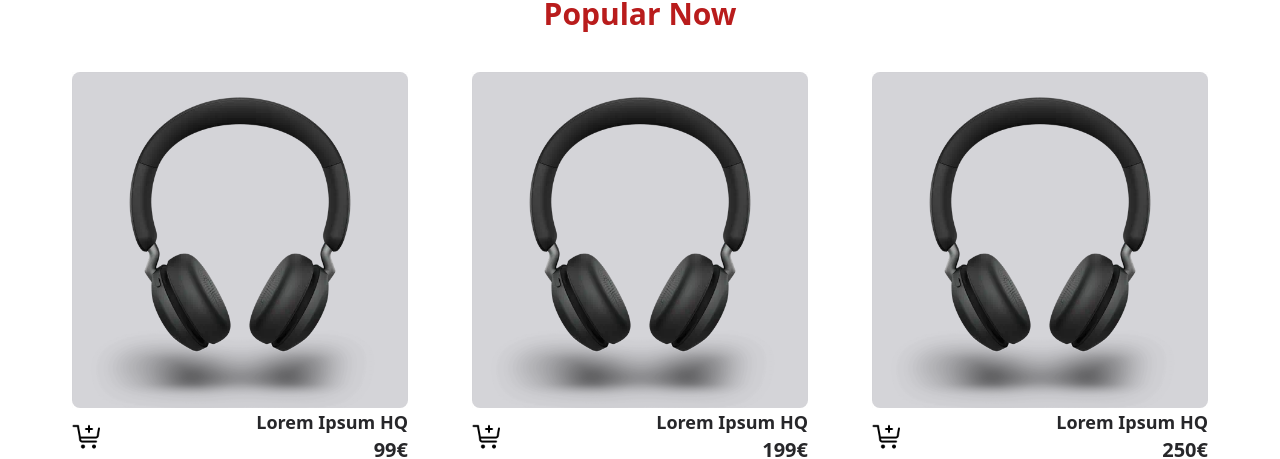
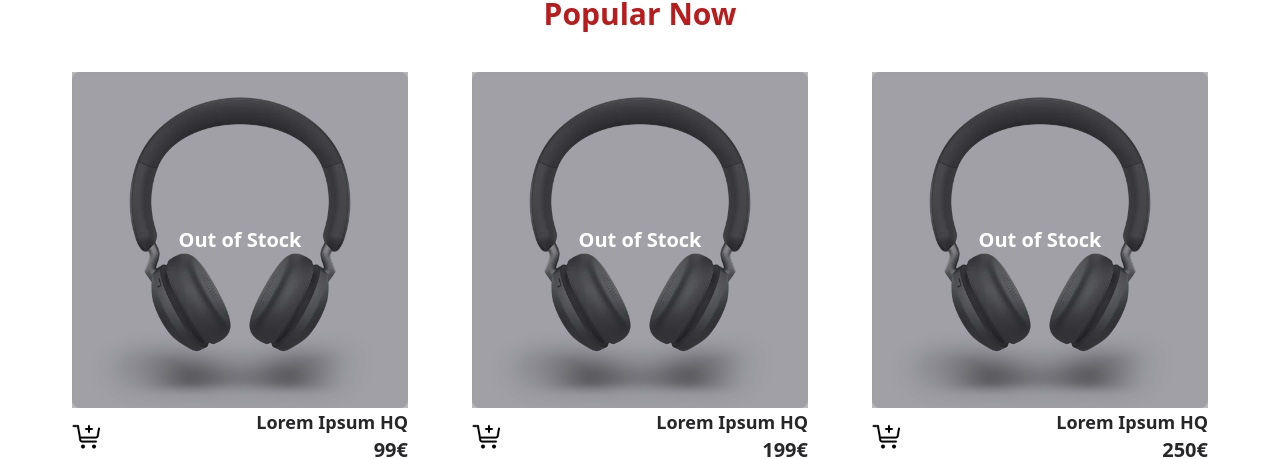
Before and after one commit to Jogopin/Groovz-client, a React (Vite) app: page / in a window 1280 px wide. Shown: the part 132-591 px from the top of the page. Built offline with nearby package versions, Linux system fonts and the light colour scheme; no server answers.

Commit message:
Handle 'Out of Stock' display and cart addition

```diff
--- a/src/components/ProductCard.jsx
+++ b/src/components/ProductCard.jsx
@@ -5,18 +5,20 @@ import { useCart } from "../hooks/useCart";
 
 const ProductCard = ({product}) => {
   const {addToCart} = useCart()
+  const inStock=product.stock>0
 
   return (
     <div className="flex flex-col items-center ">
       <Link
       to={`/store/${product._id}`}
         // key={product._id}
-        className="flex aspect-square items-center justify-center rounded-lg bg-zinc-300 duration-300 ease-in-out hover:scale-105 hover:drop-shadow-2xl"
+        className="relative flex aspect-square items-center justify-center rounded-lg bg-zinc-300 duration-300 ease-in-out hover:scale-105 hover:drop-shadow-2xl"
       >
         <img className="h-full" src={product.images[0]} />
+        {!inStock && <span className="absolute w-full flex items-center justify-center font-extrabold text-white text-xl bg-zinc-600/40 h-full">Out of Stock</span>}
       </Link>
       <div className="flex w-full items-center justify-between text-zinc-800">
-        <button onClick={()=>{addToCart(product)}} className="ease-in h-12 w-12 md:h-8 md:w-8 duration-200 hover:scale-125">
+        <button onClick={()=>{addToCart(product)}} className="ease-in h-12 w-12 md:h-8 md:w-8 duration-200 hover:scale-125 disabled:cursor-not-allowed" disabled={!inStock}>
           <img src={addCartIcon} />
         </button>
         <div className="text-right">
--- a/src/components/ProductDetails.jsx
+++ b/src/components/ProductDetails.jsx
@@ -7,6 +7,7 @@ import { useCart } from "../hooks/useCart";
 const ProductDetails = ({ productData, rating }) => {
   const {addToCart}=useCart()
   const [quantity,setQuantity] =useState(1)
+  const inStock=productData.stock>0
 
   if (productData === null) {
     console.log("loading productData");
@@ -65,7 +66,8 @@ const ProductDetails = ({ productData, rating }) => {
           {/* Add to cart button */}
           <button onClick={handleAddToCart} className="btn-primary flex h-14  items-center justify-evenly" disabled={productData.stock<quantity || quantity===0}>
             <img src={addCartIcon} className="w-8 invert" alt="Cart-Icon"/>
-            <span>Add to the cart</span>
+            {inStock? <span>Add to the cart</span> : <span>Out of stock</span>}
+
           </button>
         </div>
       </div>
```
